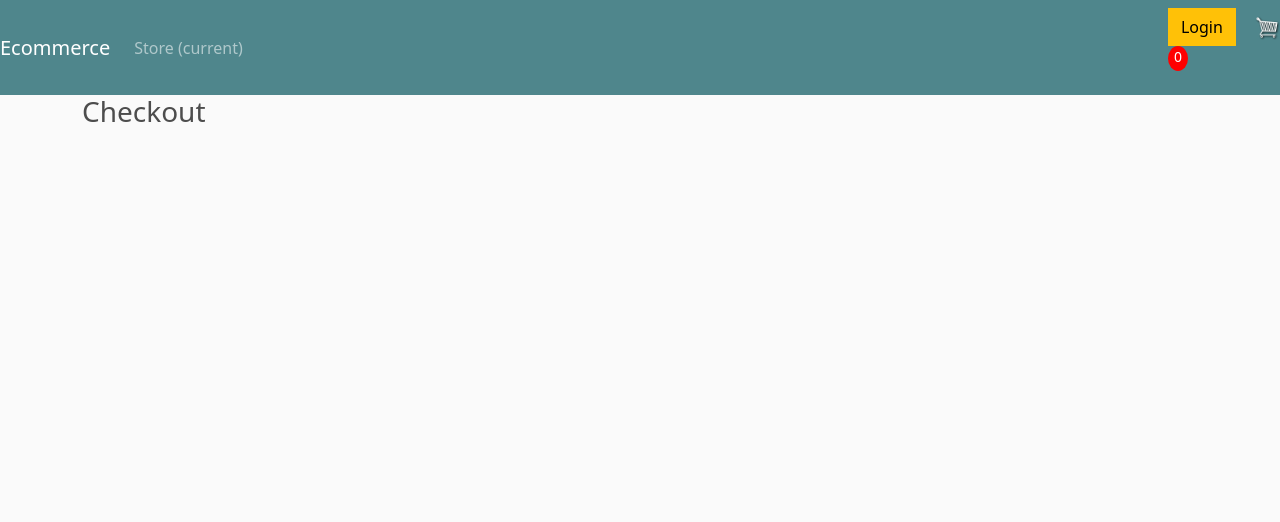
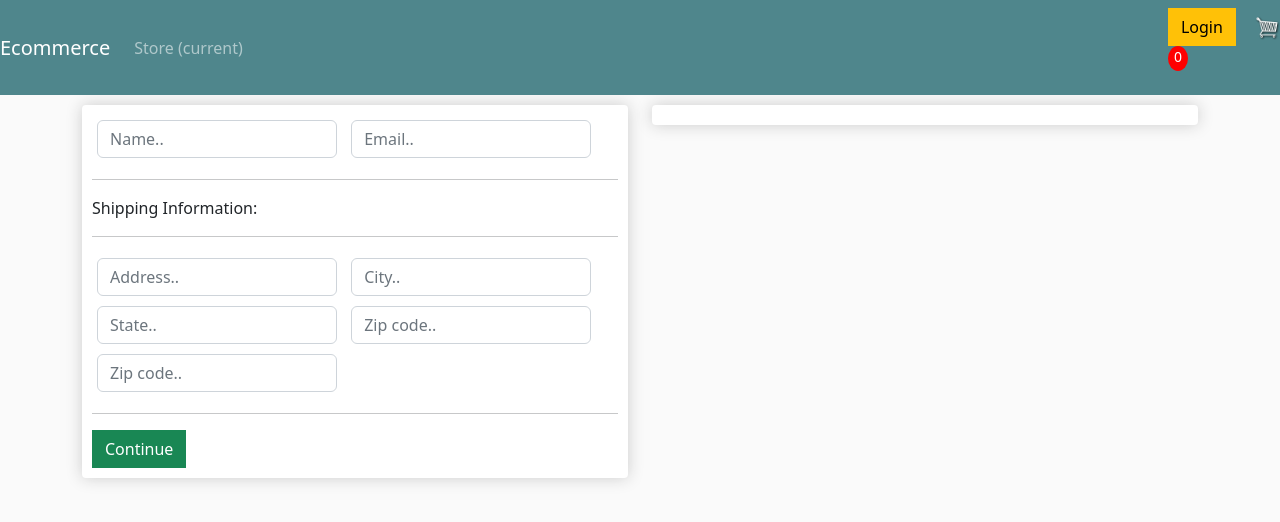
Before and after one commit to Mustafanaji0413/ecommerce, a Django app: page /checkout/ in a window 1280 px wide. Shown: the top 522 px of the page. Run offline with Django 3.2, Linux system fonts and the light colour scheme.

Commit message:
Add first form on checkoutand insert button and styling

```diff
--- a/templates/checkout.html
+++ b/templates/checkout.html
@@ -1,5 +1,52 @@
 {% extends 'main.html' %}
 {% load static %}
 {% block content %}
-    <h3>Checkout</h3>
+    <div class="row">
+        <div class="col-lg-6">
+            <div class="box-element" id="form-wrapper">
+                <form id="form">
+                    <div id="user-info">
+                        <div class="form-field">
+							<input required class="form-control" type="text" name="name" placeholder="Name..">
+						</div>
+						<div class="form-field">
+							<input required class="form-control" type="email" name="email" placeholder="Email..">
+						</div>
+                    </div>
+                    <div id="shipping-info">
+                        <hr>
+						<p>Shipping Information:</p>
+						<hr>
+						<div class="form-field">
+							<input class="form-control" type="text" name="address" placeholder="Address..">
+						</div>
+						<div class="form-field">
+							<input class="form-control" type="text" name="city" placeholder="City..">
+						</div>
+						<div class="form-field">
+							<input class="form-control" type="text" name="state" placeholder="State..">
+						</div>
+						<div class="form-field">
+							<input class="form-control" type="text" name="zipcode" placeholder="Zip code..">
+						</div>
+						<div class="form-field">
+							<input class="form-control" type="text" name="country" placeholder="Zip code..">
+						</div>
+                    </div>
+
+                    <hr>
+                    <input id="form-button" class="btn btn-success btn-block" type="submit" value="Continue">
+                </form>
+
+            </div>
+        </div>
+
+        <div class="col-lg-6">
+            <div class="box-element">
+
+            </div>
+        </div>
+
+    </div>
+
 {% endblock content %}
```
